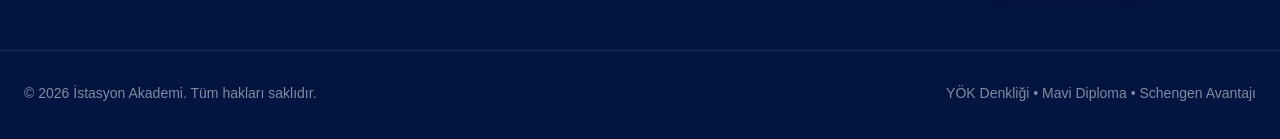
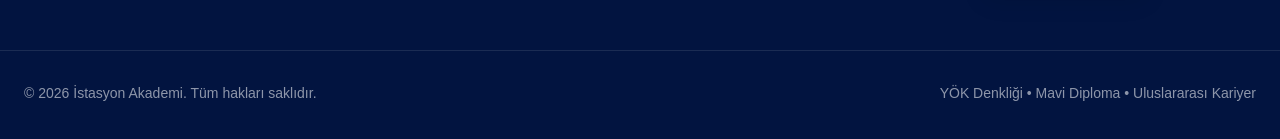
Before and after one commit to aykutkaryeditepe-spec/education-site, a Next.js app: page / in a window 1280 px wide. Shown: the part 7235-7374 px from the top of the page. Built offline with nearby package versions, Linux system fonts and the light colour scheme.

Commit message:
polish footer bottom line

```diff
--- a/app/page.tsx
+++ b/app/page.tsx
@@ -564,14 +564,14 @@ export default function Home() {
           </div>
         </div>
 
-        <div className="max-w-7xl mx-auto px-6 mt-12 pt-8 border-t border-white/10 flex flex-col md:flex-row gap-4 justify-between text-white/50 text-sm">
+        <div className="max-w-7xl mx-auto px-6 mt-12 pt-8 border-t border-white/10 flex flex-col md:flex-row gap-4 justify-between items-center text-white/55 text-sm">
           <p>© 2026 İstasyon Akademi. Tüm hakları saklıdır.</p>
 
 
 
 
 
-<p>YÖK Denkliği • Mavi Diploma • Schengen Avantajı</p>
+<p>YÖK Denkliği • Mavi Diploma • Uluslararası Kariyer</p>
 
         </div>
       </footer>
```
